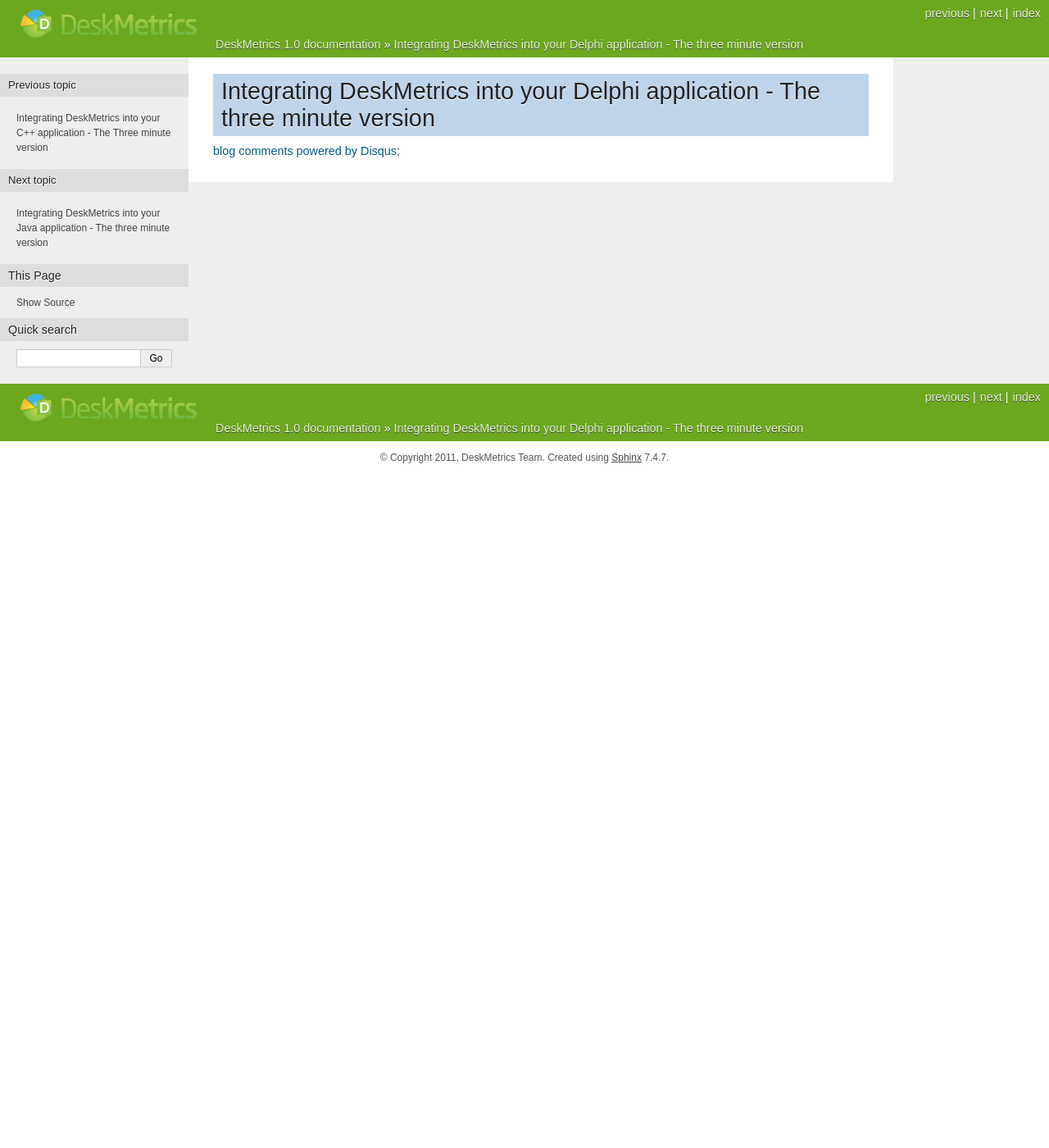
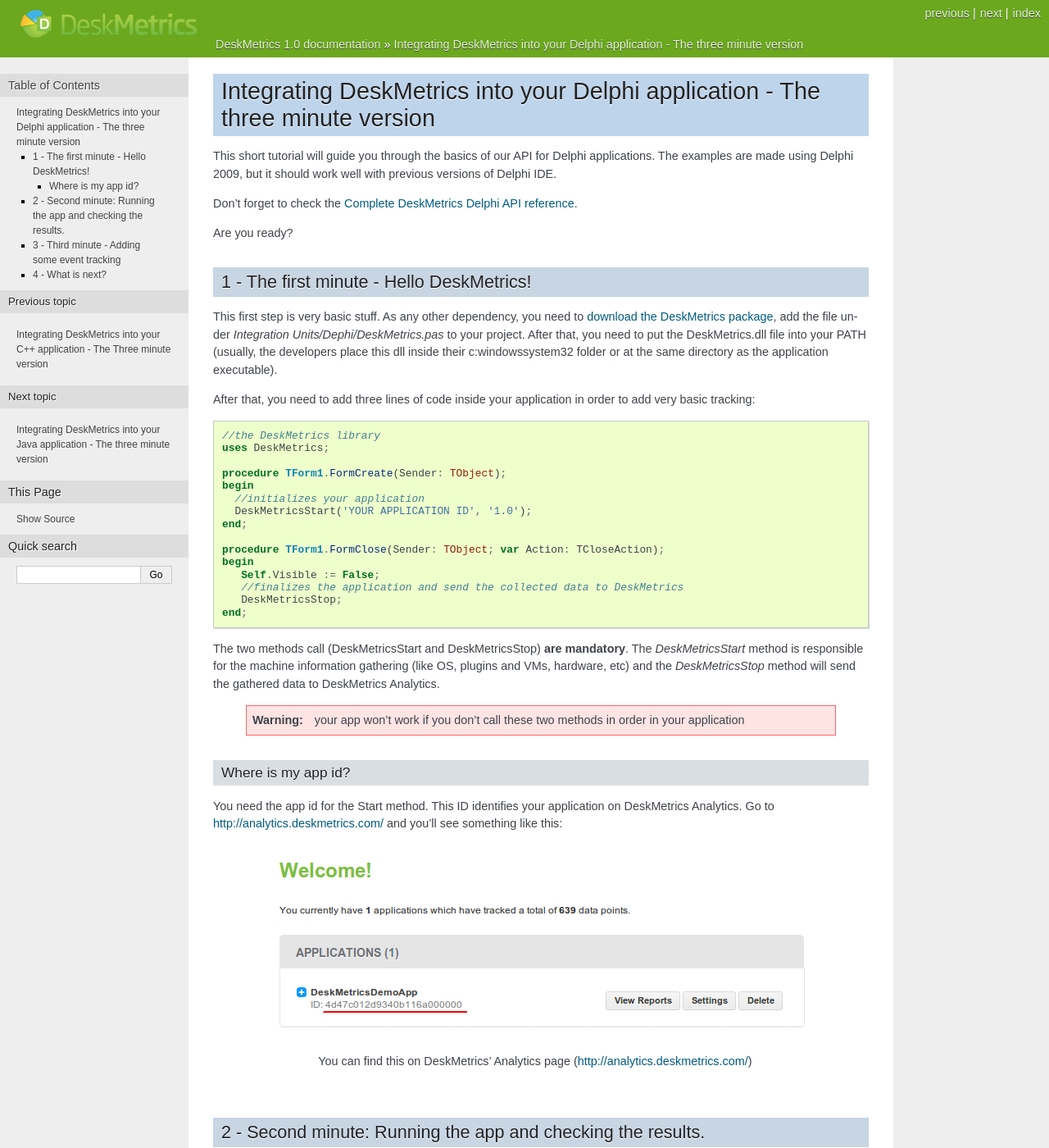
Before and after one commit to stephenhazeltine/Documentation, a Sphinx documentation site: the page built from source/Delphi_3min.rst, in a window 1280 px wide and 1400 px high. Shown: the whole window at 82% size. Built offline with Sphinx 7.4.7, drawn with Linux system fonts in a browser that asks for light colours; comment, search, counter and statistics services are not loaded; some of the changed text lies outside the part shown.

Commit message:
Adding Delphi 3 minute tutorial

```diff
--- a/source/Delphi_3min.rst
+++ b/source/Delphi_3min.rst
@@ -1,2 +1,101 @@
 Integrating DeskMetrics into your Delphi application - The three minute version
-=========
+==================================================================================
+
+This short tutorial will guide you through the basics of our API for Delphi applications. The examples are made using Delphi 2009, but it should work well with previous versions of Delphi IDE.
+
+Don't forget to check the :doc:`Complete DeskMetrics Delphi API reference <Delphi_API>`.
+
+Are you ready?
+
+
+1 - The first minute - Hello DeskMetrics!
+------------------------------------------
+
+
+This first step is very basic stuff. As any other dependency, you need to `download the DeskMetrics package <https://github.com/deskmetrics/DelphiMetrics/zipball/1.7.0.0>`_, add the file under `Integration Units/Dephi/DeskMetrics.pas` to your project. After that, you need to put the DeskMetrics.dll file into your PATH (usually, the developers place this dll inside their c:\windows\system32 folder or at the same directory as the application executable).
+
+After that, you need to add three lines of code inside your application in order to add very basic tracking:
+
+
+.. code-block:: pascal
+
+    //the DeskMetrics library
+    uses DeskMetrics;
+
+    procedure TForm1.FormCreate(Sender: TObject);
+    begin
+      //initializes your application
+      DeskMetricsStart('YOUR APPLICATION ID', '1.0');
+    end;
+
+    procedure TForm1.FormClose(Sender: TObject; var Action: TCloseAction);
+    begin
+       Self.Visible := False;
+       //finalizes the application and send the collected data to DeskMetrics
+       DeskMetricsStop;
+    end;
+
+
+
+The two methods call (DeskMetricsStart and DeskMetricsStop) **are mandatory**. The *DeskMetricsStart* method is responsible for the machine information gathering (like OS, plugins and VMs, hardware, etc) and the *DeskMetricsStop* method  will send the gathered data to DeskMetrics Analytics.
+
+ .. warning::
+    your app won't work if you don't call these two methods in order in your application
+
+
+Where is my app id?
+^^^^^^^^^^^^^^^^^^^
+
+You need the app id for the Start method. This ID identifies your application on DeskMetrics Analytics. Go to http://analytics.deskmetrics.com/ and you'll see something like this:
+
+.. figure:: doc_static/app_id.png
+  :alt: Showing where you can get the application ID
+
+  You can find this on DeskMetrics' Analytics page (http://analytics.deskmetrics.com/)
+
+2 - Second minute: Running the app and checking the results.
+-------------------------------------------------------------
+
+Those two methods are more useful than you may think. Try to run your application and then open its dashboard at http://analytics.deskmetrics.com/  and see what happens (**Note**: you'll need to start **and** stop your application before you check the dashboard).
+
+After the first run and after you've closed your application, you can see the data on the Analytics:
+
+.. figure:: doc_static/first_run.png
+  :alt: Mission complete, your first integration was done!
+
+  Mission complete, your first integration was done! You can see this data on your application's Dashboard
+
+
+3 - Third minute - Adding some event tracking
+----------------------------------------------
+
+By now, we've just added some very basic app tracking. You can track more meaningful user information, like event tracking. For example, you can add a button to your application and track its click like we show below:
+
+.. code-block:: pascal
+
+    //the DeskMetrics library
+    uses DeskMetrics;
+
+    procedure TForm1.FormCreate(Sender: TObject);
+    begin
+      //initializes your application
+      DeskMetricsStart('YOUR APPLICATION ID', '1.0');
+    end;
+
+    procedure TForm1.FormClose(Sender: TObject; var Action: TCloseAction);
+    begin
+       Self.Visible := False;
+       //finalizes the application and send the collected data to DeskMetrics
+       DeskMetricsStop;
+    end;
+
+     procedure TForm2.Button1Click(Sender: TObject);
+     begin
+       //tracks a button click event
+       DeskMetricsTrackEvent('ButtonClick','Button1')
+     end;
+
+4 - What is next?
+------------------
+
+This tutorial showed very basic DeskMetrics features. We recommend you read :doc:`the complete API reference <Delphi_API>` in order to use all features DeskMetrics provide.
```
